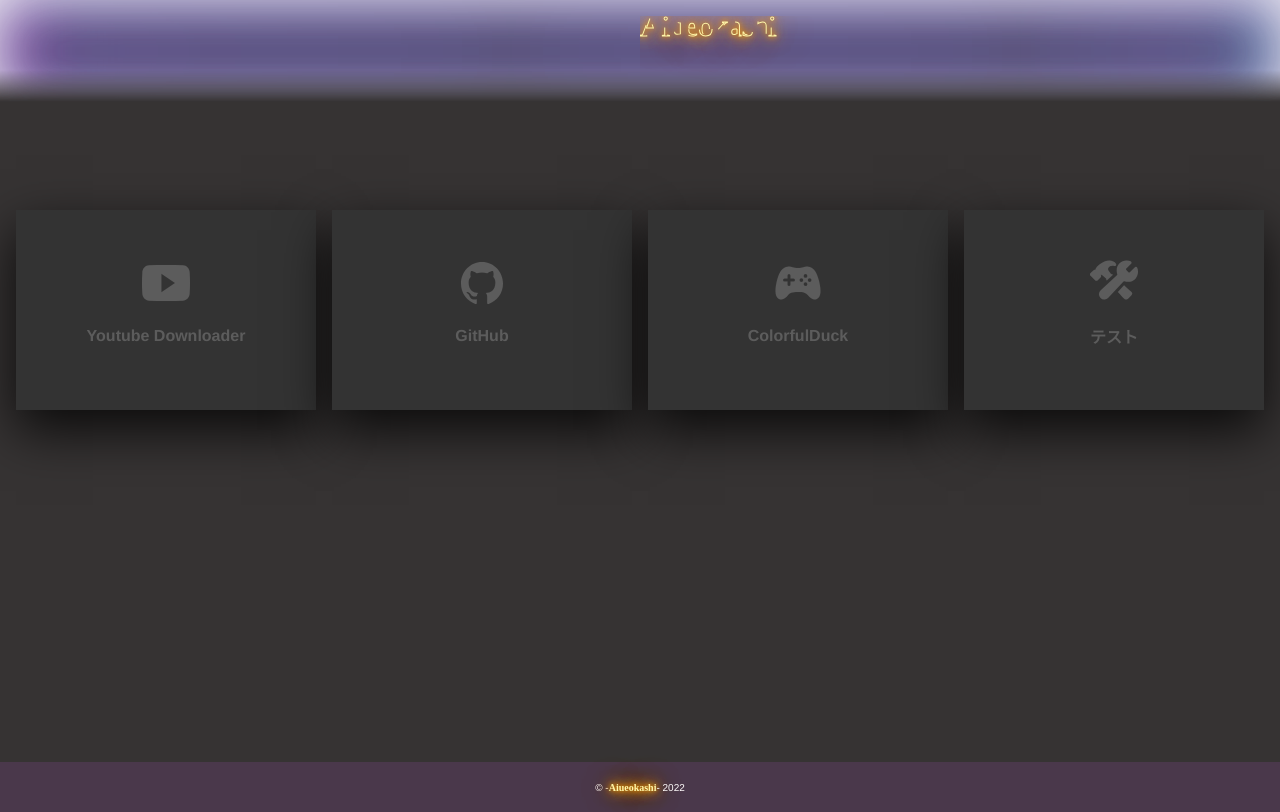
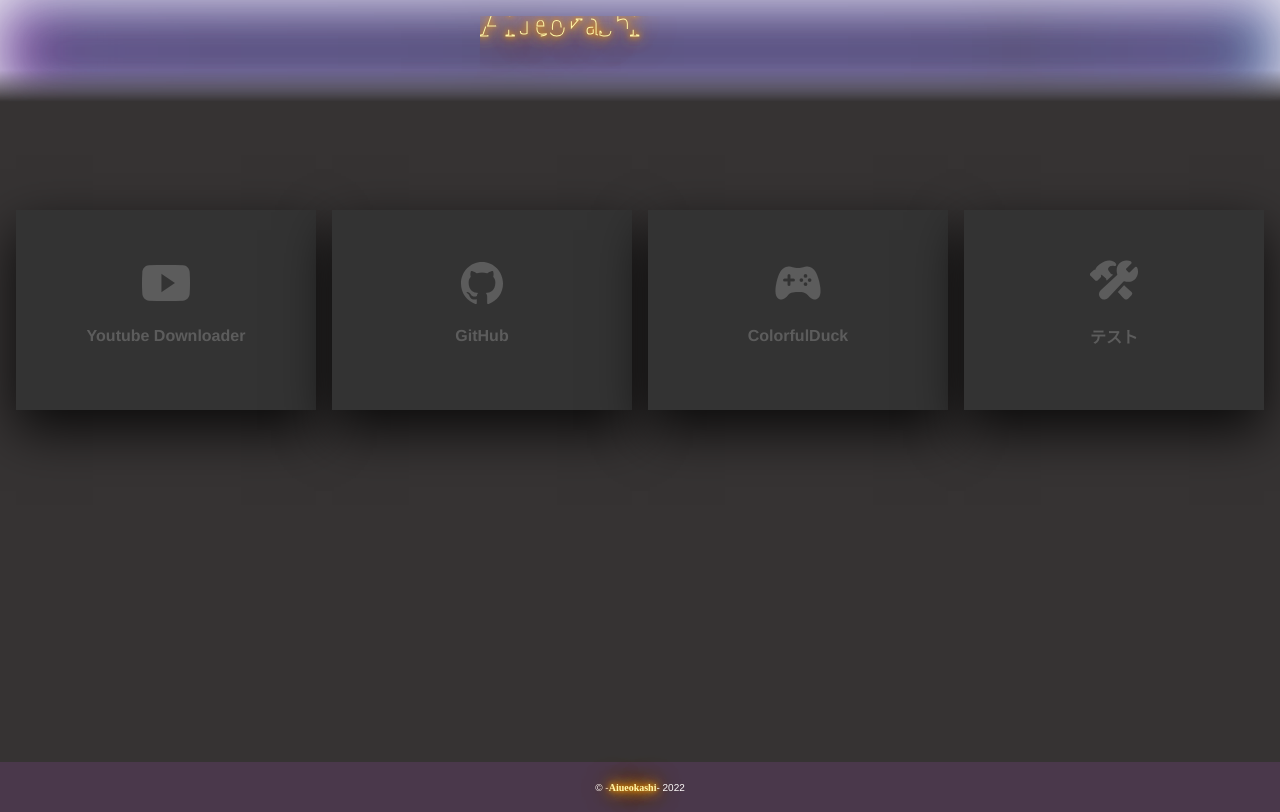
Before and after one commit to Aiueokashi/aiueokashi-app, a Vue app: page / in a window 1280 px wide. Built offline with nearby package versions, Linux system fonts and the light colour scheme; what muse-ui, vue-youtube would draw is missing.

Commit message:
Update Header.vue

```diff
--- a/src/components/share/Header.vue
+++ b/src/components/share/Header.vue
@@ -52,7 +52,7 @@ header {
   touch-action: none;
 }
 svg {
-  position: absolute;
+  left: 0;
 }
 a {
   text-decoration: none;
@@ -67,7 +67,7 @@ router-link {
 @import url("https://fonts.googleapis.com/css?family=Sacramento&display=swap");
 text {
   font-family: "Sacramento", cursive;
-  font-size: 30px;
+  font-size: 35px;
   text-align: left;
   padding-left: 30px;
   text-shadow: 0 0 5px #ffa500, 0 0 15px #ffa500, 0 0 20px #ffa500, 0 0 40px #ffa500, 0 0 60px #ff0000, 0 0 10px #ff8d00, 0 0 98px #ff0000;
```
